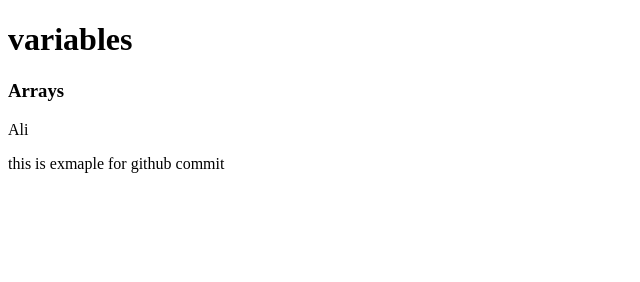
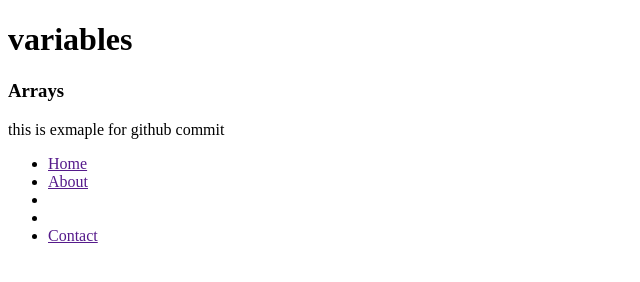
Before and after one commit to Alisimran95/exampleRepo1, a plain HTML site: page index.html in a window 1280 px wide. Shown: the whole page, without its empty margins (0-640 px from the left). Drawn offline with Linux system fonts and the light colour scheme.

Commit message:
exaam nav ready

```diff
--- a/index.html
+++ b/index.html
@@ -9,7 +9,21 @@
 <body>
     <h1>variables</h1>
     <h3>Arrays</h3>
-    <p>Ali</p>
+    <p></p>
     <p>this is exmaple for github commit</p>
+
+
+
+    <div class="example">
+        <nav>
+            <ul class="nav-links">
+                <li><a href="">Home</a></li>
+                <li><a href="">About</a></li>
+                <li><a href=""></a></li>
+                <li><a href=""></a></li>
+                <li><a href="">Contact</a></li>
+            </ul>
+        </nav>
+    </div>
 </body>
 </html>
```
